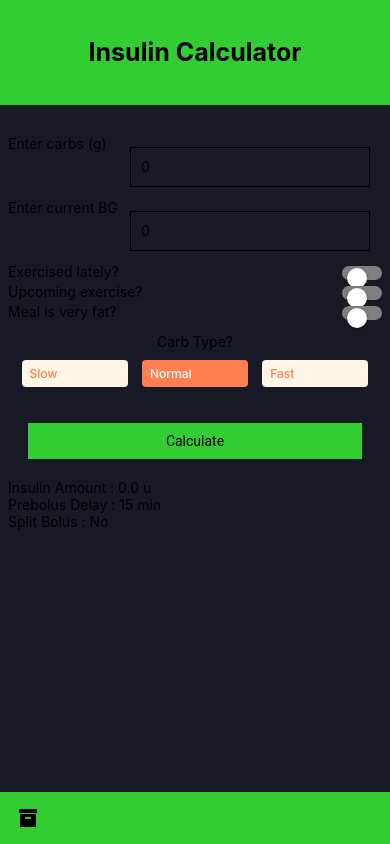
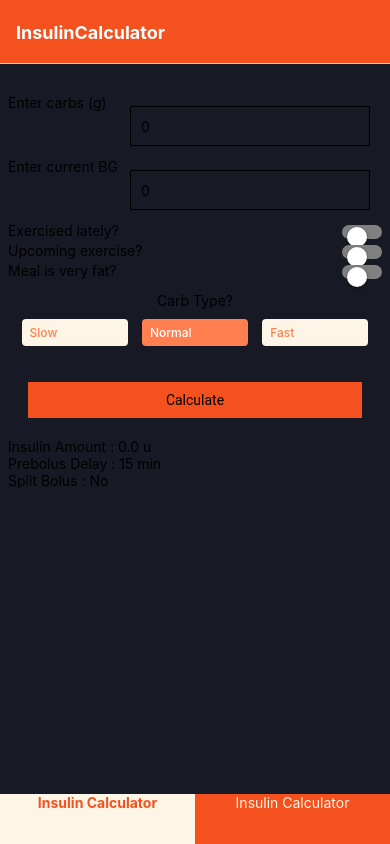
Before and after one commit to Gpoitras/T1DApp_Typescript, a React Native app: screen / in a window 390 px wide. Built offline with nearby package versions, Linux system fonts and the light colour scheme.

Commit message:
replaced MainAppBar with TabNavigator

```diff
--- a/App.tsx
+++ b/App.tsx
@@ -1,41 +1,114 @@
 import * as React from 'react';
 import { NavigationContainer } from '@react-navigation/native';
-import { createNativeStackNavigator } from '@react-navigation/native-stack';
+import {View, Text, TouchableOpacity} from 'react-native';
+import { createBottomTabNavigator } from '@react-navigation/bottom-tabs';
 
 import ScreenModel from './components/ScreenModel';
 import InsulinCalculator from './components/InsulinCalculator';
 import BolusList from './components/BolusList';
+import Styles from './styles/Styles';
+import MaterialCommunityIcons from 'react-native-vector-icons/MaterialCommunityIcons';
+
+function myTabBar(state: any, descriptors: any, navigation: any) {
+  return (
+    <View style={{ flexDirection: 'row' }}>
+      {state.routes.map((route: any, index: any) => {
+        const { options } = descriptors[route.key];
+        const label =
+          options.tabBarLabel !== undefined
+            ? options.tabBarLabel
+            : options.title !== undefined
+            ? options.title
+            : route.name;
+
+        const isFocused = state.index === index;
+
+        const onPress = () => {
+          const event = navigation.emit({
+            type: 'tabPress',
+            target: route.key,
+          });
+
+          if (!isFocused && !event.defaultPrevented) {
+            navigation.navigate(route.name);
+          }
+        };
+
+        const onLongPress = () => {
+          navigation.emit({
+            type: 'tabLongPress',
+            target: route.key,
+          });
+        };
+
+        return (
+          <TouchableOpacity
+            onPress={onPress}
+            onLongPress={onLongPress}
+            style={Styles.mainAppBar}
+          >
+            <Text style={{ backgroundColor: isFocused ? 'oldlace' : '#f4511e',
+                            color :  isFocused ? '#f4511e' : 'oldlace',
+                            height: '100%',
+                            textAlign: 'center',
+                            fontWeight: isFocused ? 'bold' : 'normal' }}>
+              {label}
+            </Text>
+          </TouchableOpacity>
+        );
+      })}
+    </View>
+  );
+}
 
 
-const Stack = createNativeStackNavigator();
+const Tab = createBottomTabNavigator();
 
 const App = () => {
   return  (
 
     <NavigationContainer>
-      <Stack.Navigator initialRouteName="InsulinCalculator" screenOptions={{headerShown: false}}>
+      <Tab.Navigator
+        screenOptions={{
+          headerStyle: {
+            backgroundColor: '#f4511e',
+          },
+          headerTintColor: '#fff',
+          headerTitleStyle: {
+            fontWeight: 'bold',
+          },
+          tabBarActiveTintColor: '#e91e63',
+        }}
+        tabBar={(props) => myTabBar(props.state, props.descriptors, props.navigation)}
+        >
 
-        <Stack.Screen name="InsulinCalculator">
+        <Tab.Screen name="InsulinCalculator"
+                    options={{
+                      tabBarLabel: 'Insulin Calculator',
+                      tabBarIcon: ({ color, size }) => (
+                        <MaterialCommunityIcons name="rocket" size={30} color="#900" />
+                      ), }}>
           {(props) =>
             <ScreenModel
-              navigateTo={() => props.navigation.navigate('BolusList')}
-              screenTitle='Insulin Calculator'
               children={<InsulinCalculator />}
             />
           }
-        </Stack.Screen>
+        </Tab.Screen>
 
-        <Stack.Screen name="BolusList">
+        <Tab.Screen name="BolusList"
+                    options={{
+                      tabBarLabel: 'Insulin Calculator',
+                      tabBarIcon: ({ color, size }) => (
+                        <MaterialCommunityIcons name="rocket" size={30} color="#900" />
+                      ), }}>
           {(props) =>
             <ScreenModel
-              navigateTo={() => props.navigation.navigate('InsulinCalculator')}
-              screenTitle='Bolus List'
               children={<BolusList />}
             />
           }
-        </Stack.Screen>
+        </Tab.Screen>
 
-      </Stack.Navigator>
+      </Tab.Navigator>
     </NavigationContainer>
 
   );
--- a/components/MainAppBar.tsx
+++ /dev/null
@@ -1,27 +0,0 @@
-/* eslint-disable prettier/prettier */
-/* eslint-disable semi */
-
-import React, { FC } from 'react';
-import { Appbar } from 'react-native-paper';
-import Styles from '../styles/Styles';
-
-interface AppBars {
-  navigateTo: any;
-}
-
-const MainAppBar: FC<AppBars> = props => {
-  return (
-  <Appbar style={Styles.mainAppBar}>
-    <Appbar.Action
-      icon="archive"
-      onPress={() => {
-        props.navigateTo();
-      }}
-     />
-   </Appbar>
-   );
-
-}
-
-
-export default MainAppBar;
--- a/components/ScreenHeader.tsx
+++ /dev/null
@@ -1,21 +0,0 @@
-import React, {FC} from 'react';
-import {Text, View} from 'react-native';
-import Styles from '../styles/Styles';
-
-interface Header {
-    title:string;
-}
-
-const ScreenHeader: FC<Header> = props => {
-
-    return (
-        <View style={Styles.screenHeader}>
-            <Text style={Styles.screenHeaderText}>
-                {props.title}
-            </Text>
-        </View>
-    );
-
-}
-
-export default ScreenHeader;
--- a/components/ScreenModel.tsx
+++ b/components/ScreenModel.tsx
@@ -2,22 +2,16 @@
 import React, { FC } from 'react';
 import {View} from 'react-native';
 import Styles from '../styles/Styles';
-import MainAppBar from './MainAppBar';
-import ScreenHeader from './ScreenHeader';
 import ScreenBody from './ScreenBody';
 
 interface ScreenModel {
-  navigateTo: any;
-  screenTitle: string;
   children: any;
 }
 
 const ScreenModel: FC<ScreenModel> = props => {
   return (
     <View style={Styles.screenModel}>
-      <ScreenHeader title={props.screenTitle}/>
       <ScreenBody children={props.children} />
-      <MainAppBar navigateTo={props.navigateTo} />
     </View>
   );
 }
--- a/package.json
+++ b/package.json
@@ -10,6 +10,7 @@
     "lint": "eslint . --ext .js,.jsx,.ts,.tsx"
   },
   "dependencies": {
+    "@react-navigation/bottom-tabs": "^6.3.2",
     "@react-navigation/native": "^6.0.11",
     "@react-navigation/native-stack": "^6.7.0",
     "react": "^18.0.0",
@@ -23,6 +24,7 @@
   "devDependencies": {
     "@types/react": "^18.0.15",
     "@types/react-native": "^0.69.3",
+    "@types/react-native-vector-icons": "^6.4.11",
     "vitest": "^0.18.1"
   }
 }
--- a/styles/Styles.js
+++ b/styles/Styles.js
@@ -6,7 +6,7 @@
 
 import {StyleSheet } from 'react-native';
 
-const mainColor = 'limegreen';
+const mainColor = '#f4511e';
 const backgroundColor = '#171a24';
 
 const Styles = StyleSheet.create({
@@ -82,10 +82,6 @@ const Styles = StyleSheet.create({
       justifyContent: 'center',
       alignItems: 'center',
     },
-    screenHeaderText: {
-      fontWeight: 'bold',
-      fontSize: 25
-    },
     screenBody: {
       flex: 12,
       paddingTop: 30,
@@ -94,7 +90,8 @@ const Styles = StyleSheet.create({
     mainAppBar: {
       flex: 1,
       backgroundColor: mainColor,
-      width: '100%'
+      width: '100%',
+      height: 50
     },
   });
 
```
Also changed, not shown: 1 other file (tests, documents, lock files or other folders).
